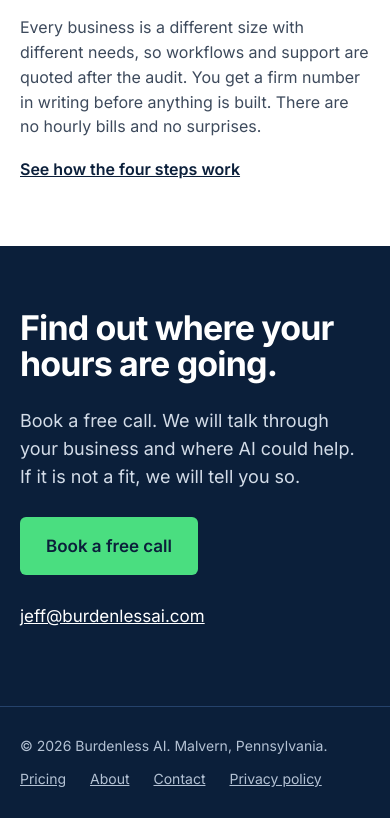
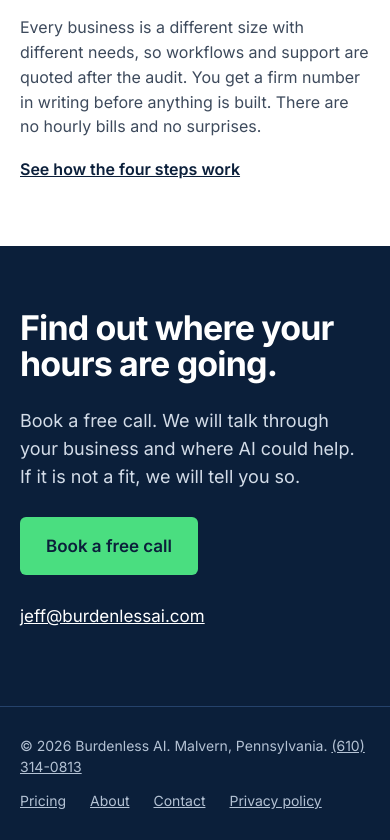
Before and after one commit to jeffdonovan33/burdenlesshtml, a plain HTML site: page pricing.html in a window 390 px wide. Shown: the part 1137-1977 px from the top of the page. Before the commit the page ends 1955 px from the top, so only its background shows below. Drawn offline with Linux system fonts and the light colour scheme.

Commit message:
Add phone number to pricing page footer

```diff
--- a/pricing.html
+++ b/pricing.html
@@ -62,7 +62,7 @@
   </div>
   <footer>
     <div class="wrap">
-      <span>© 2026 Burdenless AI. Malvern, Pennsylvania.</span>
+      <span>© 2026 Burdenless AI. Malvern, Pennsylvania. <a href="tel:+16103140813">(610) 314-0813</a></span>
       <span class="foot-links"><a href="pricing.html">Pricing</a><a href="about.html">About</a><a href="contact.html">Contact</a><a href="privacy.html">Privacy policy</a></span>
     </div>
   </footer>
```
